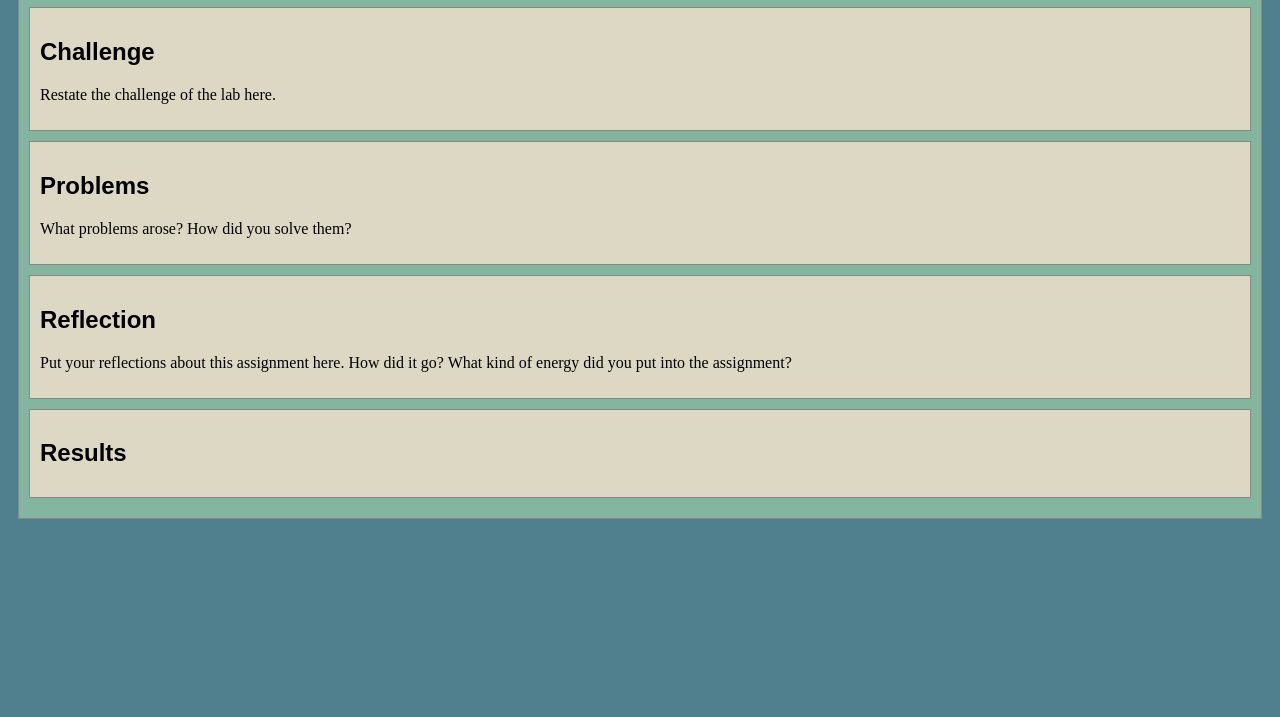
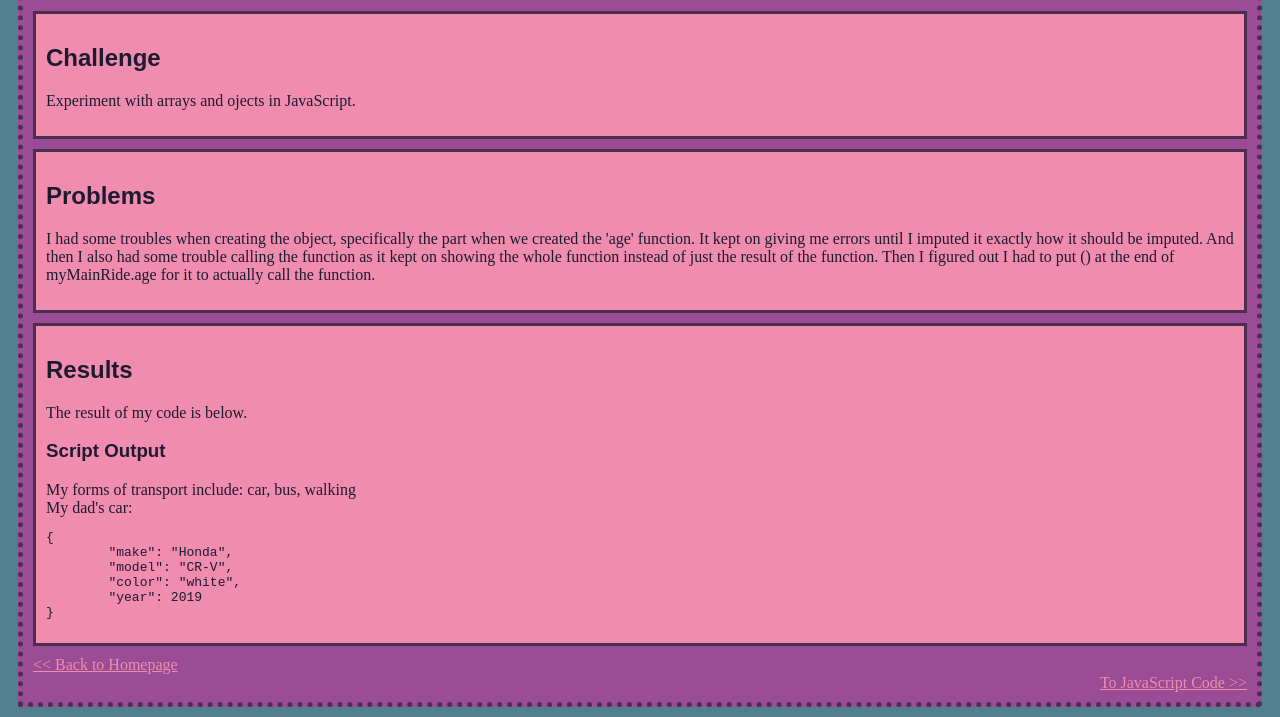
Before and after one commit to nicolevfk/art101, a plain HTML site: page lab6/index.html in a window 1280 px wide. Shown: the part 104-821 px from the top of the page. Before the commit the page ends 800 px from the top, so only its background shows below. Drawn offline with nearby package versions, Linux system fonts and the light colour scheme.

Commit message:
lab 6 update

```diff
--- a/lab5/js/lab.js
+++ b/lab5/js/lab.js
@@ -1,4 +1,4 @@
-// index.js - purpose and description here
+// index.js - Describing a car using variables
 // Author: Nicole Van Fleet Kingery
 // Date: 10/24/2023
 
--- a/lab6/css/lab.css
+++ b/lab6/css/lab.css
@@ -4,6 +4,22 @@
 .minor-section {
     padding: 10px;
     margin-bottom: 10px;
-    border: solid 1px #888;
-    background-color: #DDD8C4;
+    border: solid 3px #4D2D52;
+    background-color: #F08CAE;
+    color:#1D1A31;
   }
+
+#content {
+  border: dotted 5px #4D2D52;
+  background-color: #9A4C95;
+  color: #1D1A31;
+}
+
+a {
+  color: #F08CAE;
+}
+
+.right {
+  display:block;
+  text-align: right;
+}
--- a/lab6/index.html
+++ b/lab6/index.html
@@ -26,26 +26,32 @@
 			<h1>Lab 6 - Arrays & Objects</h1>
 			<div class="minor-section">
 					<h2>Challenge</h2>
-					<p>Restate the challenge of the lab here.</p>
+					<p>Experiment with arrays and ojects in JavaScript.</p>
 			</div>
 
 			<div class="minor-section">
 					<h2>Problems</h2>
-					<p>What problems arose? How did you solve them? </p>
-			</div>
-
-			<div class="minor-section">
-					<h2>Reflection</h2>
-					<p>Put your reflections about this assignment here. How did it go? What kind of energy did you put into the assignment? </p>
+					<p>I had some troubles when creating the object, specifically the part when we created
+						the 'age' function. It kept on giving me errors until I imputed it exactly how it
+						should be imputed. And then I also had some trouble calling the function as it kept
+						on showing the whole function instead of just the result of the function. Then I
+						figured out I had to put () at the end of myMainRide.age for it to actually call the
+						function. </p>
 			</div>
 
 			<div class="minor-section">
 					<h2>Results</h2>
-					<div id="output"></div>
+					<p>The result of my code is below.</p>
+					<h3>Script Output</h3>
+					<div id="output">
+						<script type="text/javascript" src="js/lab.js"></script>
+					</div>
 			</div>
 		</section>
 		<nav id="links">
 			<!-- Put links to other pages (including the homepage) here. -->
+			<a href="https://nicolevfk.github.io/art101/" target="_new"> << Back to Homepage</a>
+			<a href="https://nicolevfk.github.io/art101/lab5/js/lab.js" class="right" target="_new">To JavaScript Code >></a>
 		</nav>
 	</main>
 </body>
--- a/lab6/js/lab.js
+++ b/lab6/js/lab.js
@@ -1,21 +1,24 @@
-// index.js - purpose and description here
-// Author: Your Name
-// Date:
+// index.js - Using Arrays and Objects
+// Author: Nicole Van Fleet Kingery
+// Date: 10/26/23
 
-// Constants
+// Variables
+var myTransport = [' car', ' bus', ' walking']
 
-// Functions
-
-// this is an example function and this comment tells what it doees and what parameters are passed to it.
-function myFunction(param1, param2) {
-  // some code here
-  // return results;
+// Oject for Main Ride
+var myMainRide = {
+  make: 'Honda',
+  model: 'CR-V',
+  color: 'white',
+  year: 2019,
+  age: function() {
+      return 2023 - this.year
+  }
 }
 
-function main() {
-  console.log("Main function started.");
-  // the code that makes everything happen
-}
+// Writing Array in Document
+document.writeln("My forms of transport include: ", myTransport, "</br>");
 
-// let's get this party started
-main();
+// To Write Object into Document
+document.writeln("My dad's car: <pre>",
+    JSON.stringify(myMainRide, null, '\t'), "</pre>");
```
